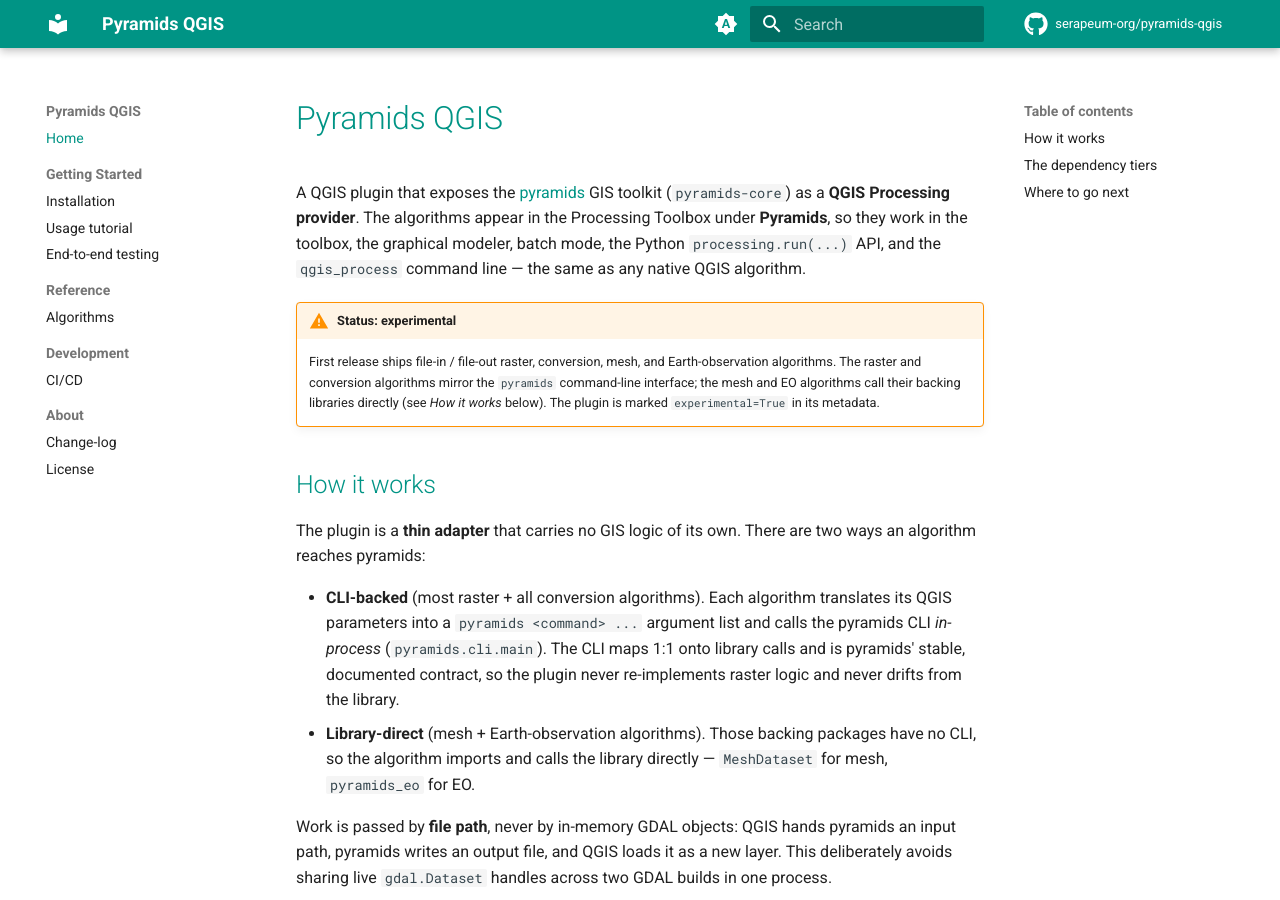
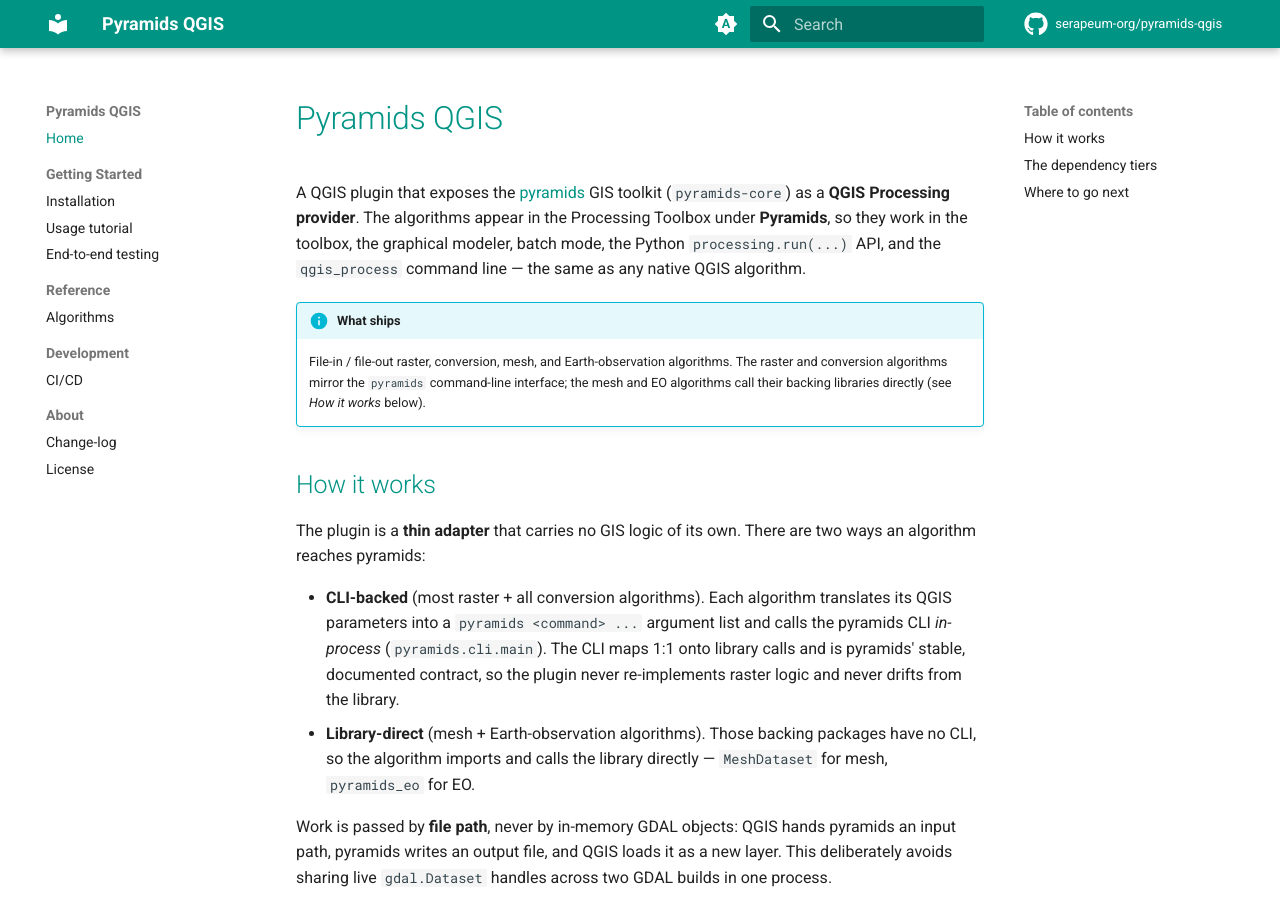
Before and after one commit to serapeum-org/pyramids-qgis, an MkDocs documentation site: the page built from docs/index.md, in a window 1280 px wide and 900 px high. Built offline with MkDocs 1.6.1 and Material for MkDocs 9.7.7, drawn with Linux system fonts in a browser that asks for light colours; comment, search, counter and statistics services are not loaded; the version menu is left out.

Commit message:
feat(metadata): ship as a normal plugin, not experimental
metadata.txt declared experimental=True, which makes QGIS's Plugin
Manager hide the plugin unless the user ticks "Show also experimental
plugins" in Settings. The flag is now False - explicit rather than
deleted, so it reads beside deprecated=False, though the QGIS spec
treats a missing value as False anyway.

Flipping the flag alone would have left twelve statements in the repo
contradicting it, so they go too:

- README's status line no longer calls the plugin experimental, and its
  install list drops the "tick Show also experimental plugins" step
  (three steps become two).
- README's publishing instructions no longer tell the maintainer to keep
  experimental=True on the first upload.
- docs/index.md's `!!! warning "Status: experimental"` becomes an
  `!!! info "What ships"` admonition with the same content, minus the
  claim about the metadata flag.
- docs/installation.md drops the same toggle step, also renumbered.
- docs/usage.md's cross-reference no longer advertises an
  experimental-plugins toggle.
- docs/testing.md no longer frames the by-hand pass as "the gate before a
  non-experimental release", and its checklist item no longer ends at
  flipping a flag that is already flipped.
- github-release.yml's comment no longer calls experimental=True the
  pre-release signal.

Verified: metadata.txt still parses (configparser reads name "Pyramids
QGIS", version 0.3.0, experimental False, deprecated False),
github-release.yml still parses as YAML, both renumbered install lists
read 1-2 with no gap, and no "experimental" string remains anywhere in
the tracked tree except the flag itself. The two over-120 README lines
are the pre-existing algorithm table rows, unchanged - main has the same
two.

Worth recording: issue #3 (end-to-end validation inside a real QGIS) is
still open, and no code path has yet run in a live QGIS session - every
test fakes the process layer. Removing the flag therefore makes the next
release visible to every user before that validation has happened. That
is the maintainer's call, made deliberately.

```diff
--- a/docs/index.md
+++ b/docs/index.md
@@ -6,11 +6,10 @@ under **Pyramids**, so they work in the toolbox, the graphical modeler, batch mo
 `processing.run(...)` API, and the `qgis_process` command line — the same as any native QGIS
 algorithm.
 
-!!! warning "Status: experimental"
-    First release ships file-in / file-out raster, conversion, mesh, and Earth-observation
-    algorithms. The raster and conversion algorithms mirror the `pyramids` command-line interface;
-    the mesh and EO algorithms call their backing libraries directly (see *How it works* below). The
-    plugin is marked `experimental=True` in its metadata.
+!!! info "What ships"
+    File-in / file-out raster, conversion, mesh, and Earth-observation algorithms. The raster and
+    conversion algorithms mirror the `pyramids` command-line interface; the mesh and EO algorithms
+    call their backing libraries directly (see *How it works* below).
 
 ## How it works
 
```
Also changed, not shown: README.md (+5 -8 lines), docs/installation.md (+1 -3 lines), docs/testing.md (+2 -4 lines), docs/usage.md (+1 -1 lines), 2 other files.
